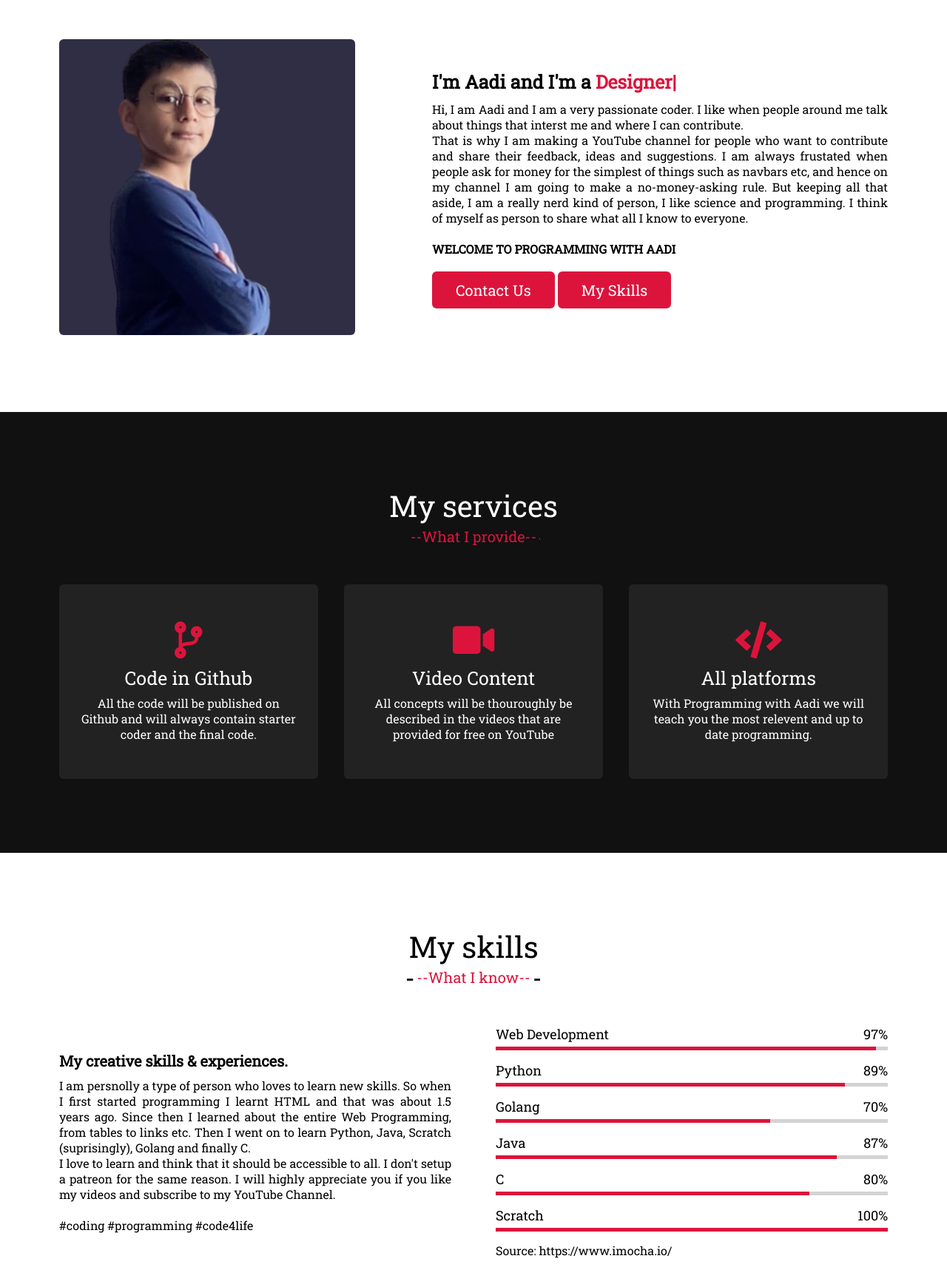
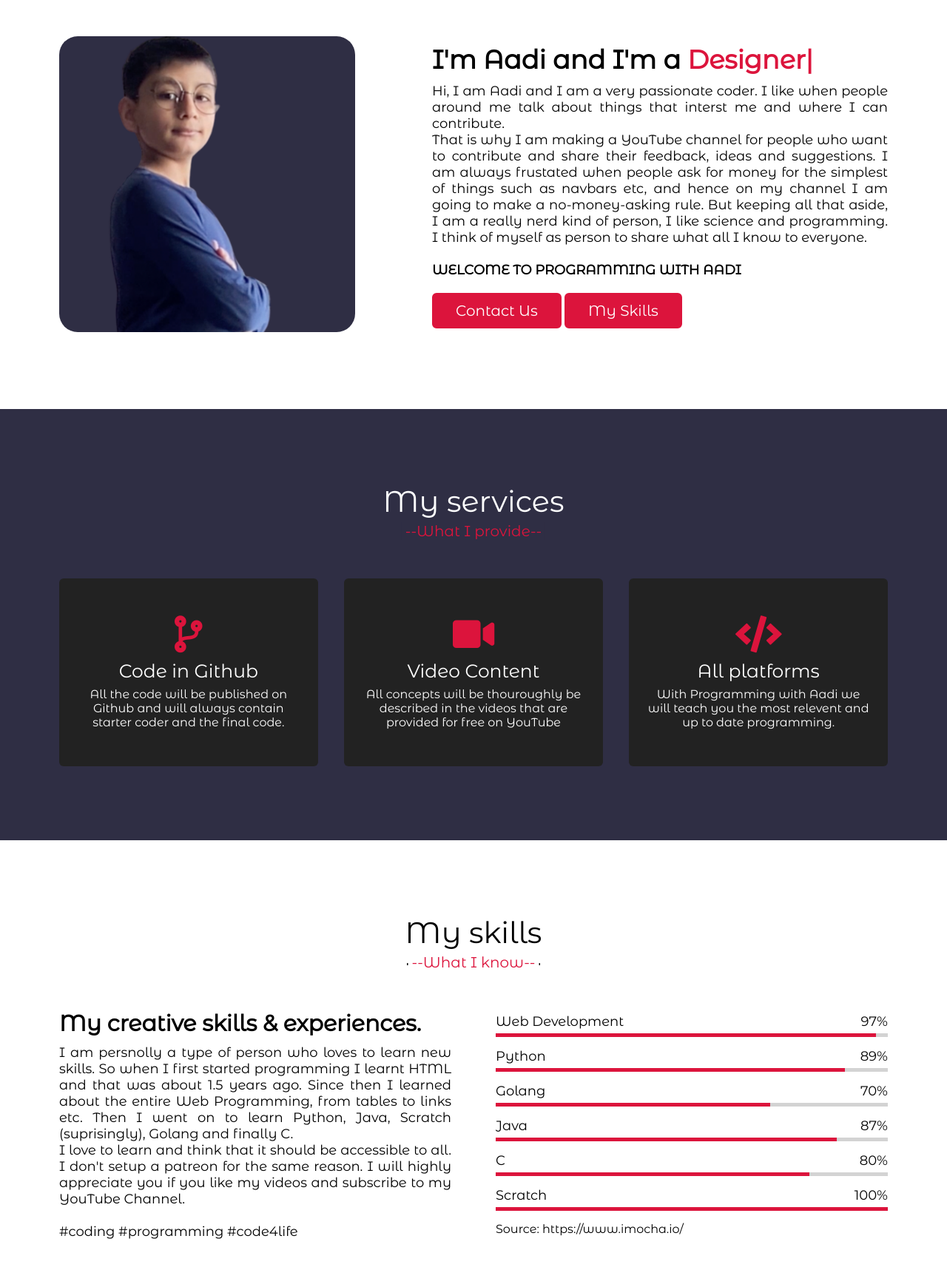
Before and after one commit to ProgrammingwithAadi/Programming-with-Aadi-Website, a plain HTML site: page index.html in a window 1280 px wide. Shown: the part 980-2720 px from the top of the page at 74% size. Drawn offline with nearby package versions, Linux system fonts and the light colour scheme.

Commit message:
Added some fonts

```diff
--- a/index.html
+++ b/index.html
@@ -57,7 +57,7 @@
                 <div class="column right">
                     <div class="text">I'm Aadi and I'm a <span class="typing-2"></span></div>
                     <p>Hi, I am Aadi and I am a very passionate coder. I like when people around me talk about things that interst me and where I can contribute. <br> That is why I am making a YouTube channel for people who want to contribute and share their feedback, ideas and suggestions. I am always frustated when people ask for money for the simplest of things such as navbars etc, and hence on my channel I am going to make a no-money-asking rule. But keeping all that aside, I am a really nerd kind of person, I like science and programming. I think of myself as person to share what all I know to everyone. <br><br><b> WELCOME TO PROGRAMMING WITH AADI</b></p>
-                    <a href="#contact">Contact Us</a>
+                    <a href="#contact-us">Contact Us</a>
                     <a href="#skills">My Skills</a>
                 </div>
             </div>
@@ -156,7 +156,7 @@
     <!-- contact section start -->
     <section class="contact" id="contact-us">
         <div class="max-width">
-            <h2 class="title">Contact me</h2>
+            <h2 class="title">Contact Us</h2>
             <div class="contact-content">
                 <div class="column left">
                     <div class="text">Get in Touch</div>
@@ -200,7 +200,7 @@
                             <input type="text" placeholder="Subject" id="subject" required>
                         </div>
                         <div class="field textarea">
-                            <textarea cols="30" rows="10" placeholder="Message.." id="message" required></textarea>
+                            <textarea cols="30" rows="10" placeholder="Message..." id="message" required></textarea>
                         </div>
                         <div class="button-area">
                             <button type="submit">Send message</button>
--- a/style.css
+++ b/style.css
@@ -1,11 +1,10 @@
-@import url('https://fonts.googleapis.com/css2?family=Roboto+Slab&display=swap');
+@import url('https://fonts.googleapis.com/css2?family=Arvo&family=Indie+Flower&family=Maven+Pro:wght@500&family=Montserrat+Alternates&family=Mukta&family=Roboto+Slab:wght@400;500&display=swap');
 *{
     margin: 0;
     padding: 0;
     box-sizing: border-box;
     text-decoration: none;
-    scroll-behavior: smooth;
-    font-family: 'Roboto Slab', sans-serif;
+    font-family: 'Montserrat Alternates', sans-serif;
 }
 html{
     scroll-behavior: smooth;
@@ -51,7 +50,6 @@ section .title{
     font-weight: 500;
     margin-bottom: 60px;
     padding-bottom: 20px;
-    /* font-family: 'Ubuntu', sans-serif; */
 }
 section .title::before{
     content: "";
@@ -80,7 +78,7 @@ section .title::after{
     width: 100%;
     z-index: 999;
     padding: 30px 0;
-    /* font-family: 'Ubuntu', sans-serif; */
+    font-family: 'Mukta', sans-serif;
     transition: all 0.3s ease;
 }
 .navbar.sticky{
@@ -168,7 +166,6 @@ section .title::after{
     min-height: 500px;
     background-size: cover;
     background-attachment: fixed;
-    /* font-family: 'Ubuntu', sans-serif; */
 }
 .home .max-width{
   width: 100%;
@@ -217,17 +214,19 @@ section .title::after{
 .about .about-content .left{
     width: 45%;
 }
+
+
 .about .about-content .left img{
     height: 400px;
     width: 400px;
     object-fit: cover;
-    border-radius: 6px;
+    border-radius: 25px;
 }
 .about .about-content .right{
     width: 55%;
 }
 .about .about-content .right .text{
-    font-size: 25px;
+    font-size: 35px;
     font-weight: 600;
     margin-bottom: 10px;
 }
@@ -236,6 +235,7 @@ section .title::after{
 }
 .about .about-content .right p{
     text-align: justify;
+    font-size: 18px;
 }
 .about .about-content .right a{
     display: inline-block;
@@ -255,9 +255,11 @@ section .title::after{
 }
 
 /* services section styling */
+
+
 .services, .teams{
     color:#fff;
-    background: #111;
+    background: #2f2e44;
 }
 .services .title::before,
 .teams .title::before{
@@ -265,7 +267,7 @@ section .title::after{
 }
 .services .title::after,
 .teams .title::after{
-    background: #111;
+    background: #2f2e44;
     content: "--What I provide--";
 }
 .services .serv-content .card{
@@ -302,6 +304,7 @@ section .title::after{
 
 /* skills section styling */
 
+
 .skills .title::after{
     content: "--What I know--";
 }
@@ -309,12 +312,13 @@ section .title::after{
     width: calc(50% - 30px);
 }
 .skills .skills-content .left .text{
-    font-size: 20px;
+    font-size: 30px;
     font-weight: 600;
     margin-bottom: 10px;
 }
 .skills .skills-content .left p{
     text-align: justify;
+    font-size: 18px;
 }
 .skills .skills-content .left a{
     display: inline-block;
@@ -442,8 +446,9 @@ section .title::after{
 }
 
 /* contact section styling */
+
 .contact .title::after{
-    content: "--Get in touch--";
+    content: "--Connect with us--";
 }
 .contact .contact-content .column{
     width: calc(50% - 30px);
```
